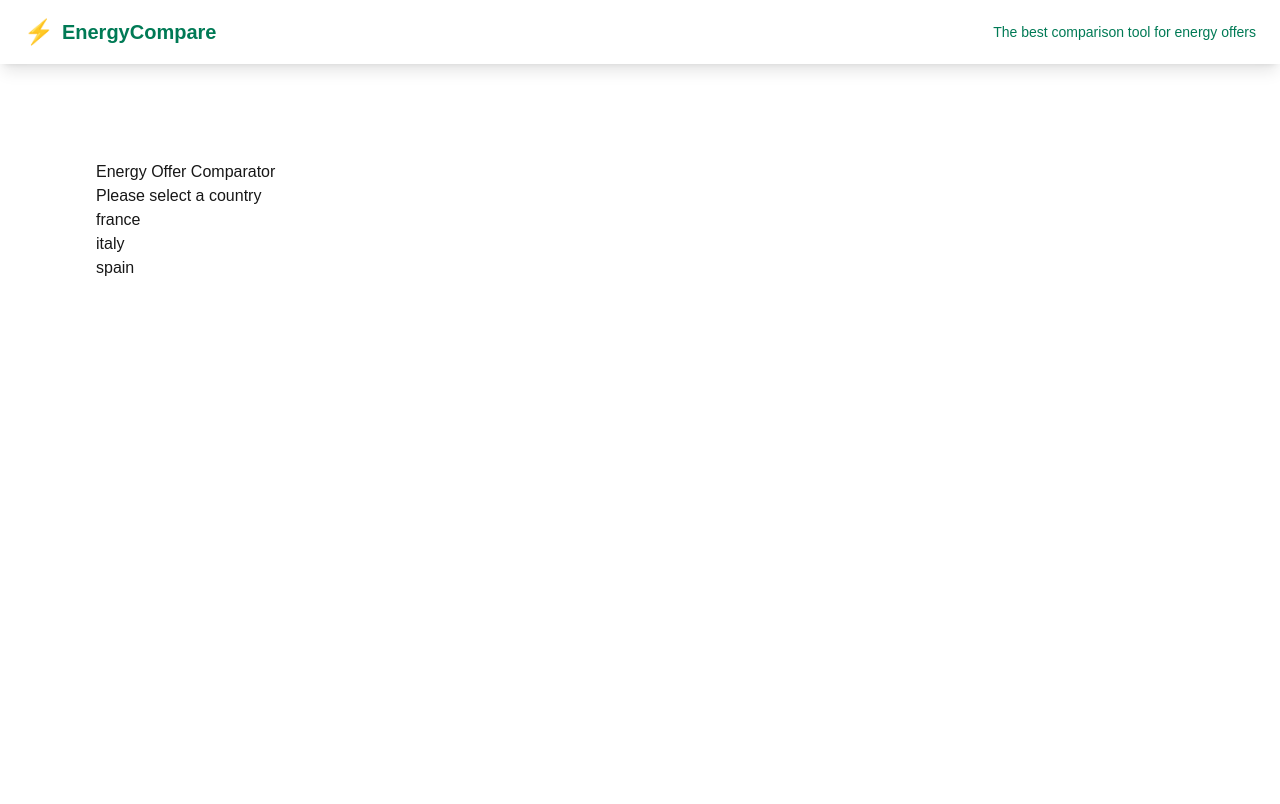
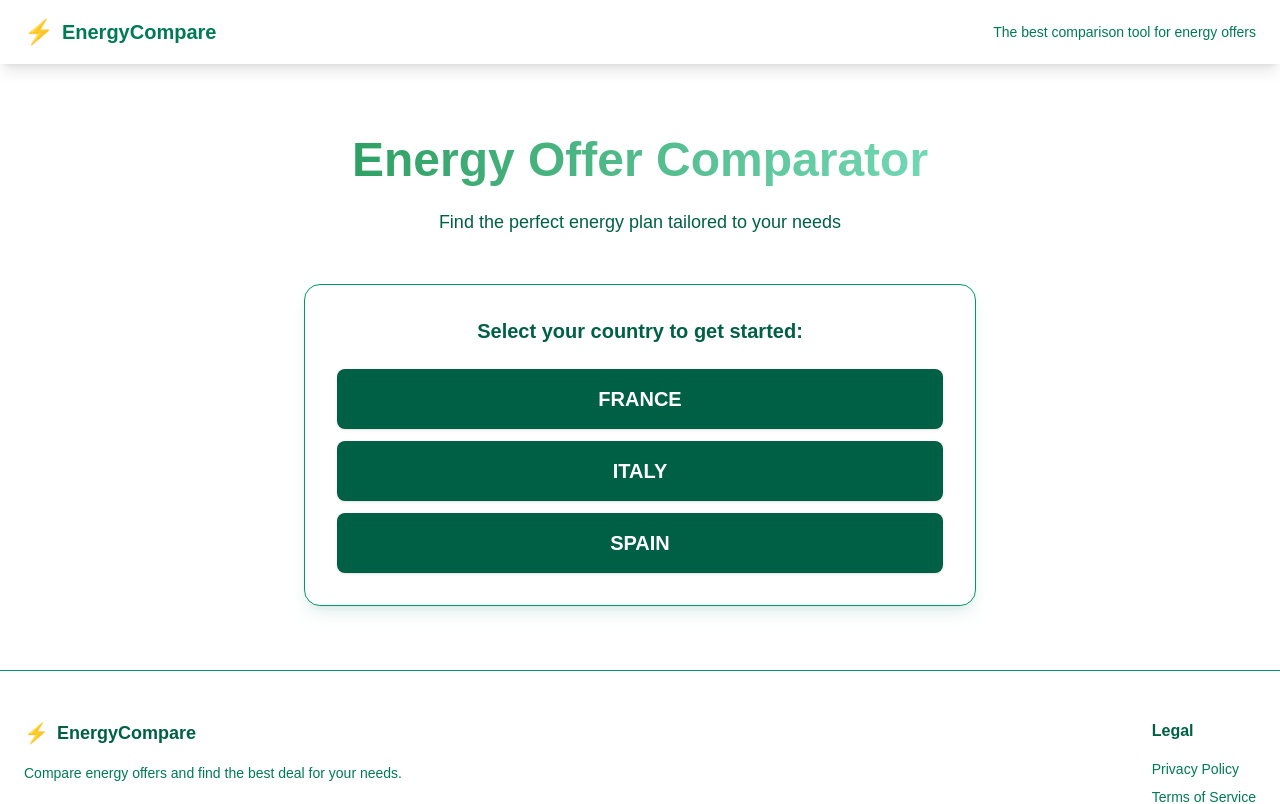
Before and after one commit to Xelaflash/papernest_test, a Next.js app: page / in a window 1280 px wide. Shown: the top 804 px of the page. Built offline with nearby package versions, Linux system fonts and the light colour scheme; no server answers.

Commit message:
feat: page Styling & UI

```diff
--- a/src/app/page.tsx
+++ b/src/app/page.tsx
@@ -3,20 +3,52 @@ import Link from 'next/link';
 import { getCountries } from './actions/getCountries';
 
 export default async function Home() {
-  const countries = await getCountries();
+  let countries: string[] = [];
+  let errorMsg = '';
 
-  // TODO: UI + error handling (not found)
+  try {
+    countries = await getCountries();
+  } catch (error) {
+    console.error('Error loading countries:', error);
+    errorMsg = 'Failed to load countries. Please try again later.';
+  }
+
   return (
-    <main className="flex min-h-screen flex-col p-24">
-      <h1>Energy Offer Comparator</h1>
-      <p>Please select a country</p>
-      <ul>
-        {countries.map(country => (
-          <li key={country}>
-            <Link href={`/${country}`}>{country}</Link>
-          </li>
-        ))}
-      </ul>
+    <main className="mx-auto w-full max-w-7xl flex-1 px-6 py-16">
+      <div className="mb-12 text-center">
+        <h1 className="mb-4 bg-gradient-to-r from-green-700 to-teal-200 bg-clip-text py-2 text-5xl font-bold text-transparent">
+          Energy Offer Comparator
+        </h1>
+        <p className="text-lg text-emerald-800">
+          Find the perfect energy plan tailored to your needs
+        </p>
+      </div>
+
+      <div className="mx-auto max-w-2xl rounded-2xl border border-emerald-600 bg-white p-8 shadow-lg shadow-teal-800/10 backdrop-blur-sm">
+        <h2 className="mb-6 text-center text-xl font-semibold text-emerald-800">
+          Select your country to get started:
+        </h2>
+
+        {errorMsg ? (
+          <div className="rounded-lg bg-red-50 p-4 text-red-700 shadow-sm">
+            {errorMsg}
+          </div>
+        ) : (
+          <div className="flex flex-col gap-3">
+            {countries.map(country => (
+              <Link
+                key={country}
+                href={`/${country}`}
+                className="rounded-lg bg-emerald-800 p-4 text-center text-xl font-bold text-white shadow-sm transition-all hover:opacity-90 hover:shadow-black/50"
+              >
+                <span className="transition-colors group-hover:text-emerald-600">
+                  {country.toUpperCase()}
+                </span>
+              </Link>
+            ))}
+          </div>
+        )}
+      </div>
     </main>
   );
 }
```
